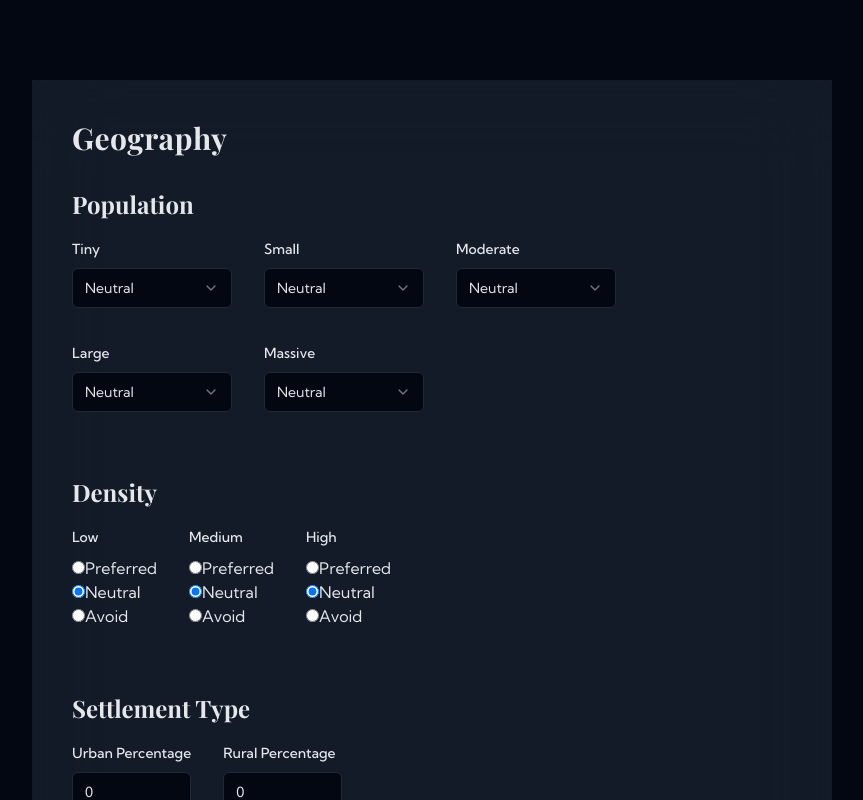
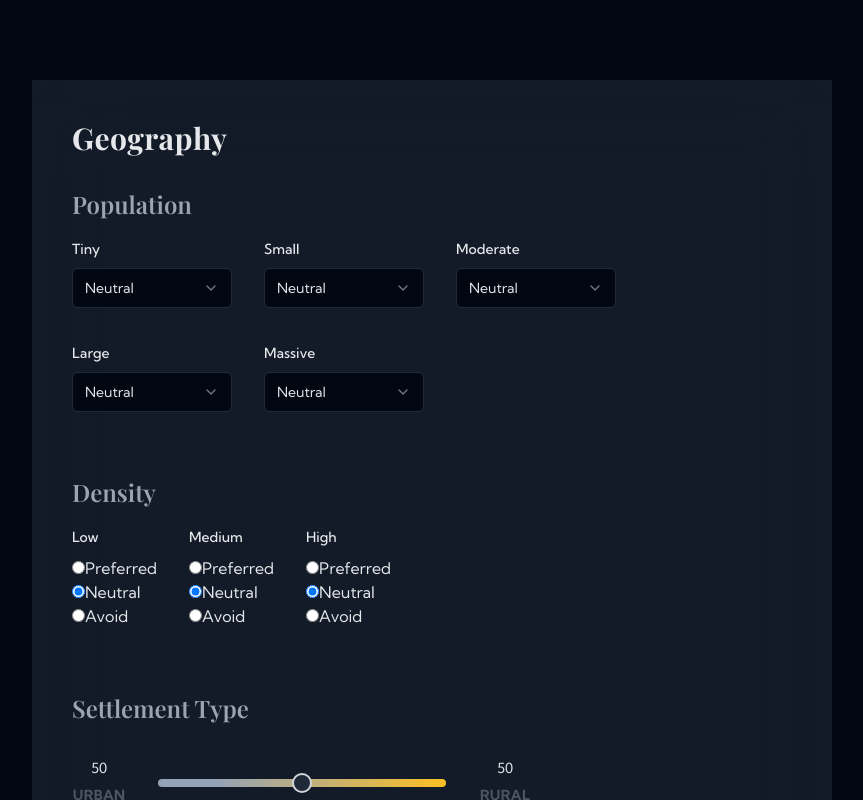
Before and after one commit to gabe-serna/where-to-live, a Next.js app: page /form in a window 1280 px wide. Both pictures are taken after a click on the button 968 px from the left and 468 px from the top of the page. Shown: the top 800 px of the page, without its empty margins (208-1071 px from the left). Built offline with nearby package versions, Linux system fonts and the light colour scheme.

Commit message:
Add Settlement Type Slider

```diff
--- a/app/globals.css
+++ b/app/globals.css
@@ -22,7 +22,7 @@
     --destructive-foreground: 220 13% 91%;
     --border: 215 27.9% 16.9%;
     --input: 215 27.9% 16.9%;
-    --ring: 216 12.2% 83.9%;
+    --ring: 270.7 91% 65.1%;
     --radius: 0.5rem;
     --chart-1: 220 70% 50%;
     --chart-2: 160 60% 45%;
--- /dev/null
+++ b/components/SettlementSlider.tsx
@@ -0,0 +1,28 @@
+"use client";
+
+import * as React from "react";
+import * as SliderPrimitive from "@radix-ui/react-slider";
+
+import { cn } from "@/lib/utils";
+
+const SettlementSlider = React.forwardRef<
+  React.ElementRef<typeof SliderPrimitive.Root>,
+  React.ComponentPropsWithoutRef<typeof SliderPrimitive.Root>
+>(({ className, ...props }, ref) => (
+  <SliderPrimitive.Root
+    ref={ref}
+    className={cn(
+      "relative flex w-full touch-none select-none items-center",
+      className,
+    )}
+    {...props}
+  >
+    <SliderPrimitive.Track className="relative h-2 w-full grow overflow-hidden rounded-full bg-gradient-to-r from-slate-400 via-slate-400 via-20% to-amber-400">
+      <SliderPrimitive.Range className="absolute h-full bg-transparent" />
+    </SliderPrimitive.Track>
+    <SliderPrimitive.Thumb className="block h-5 w-5 rounded-full border-2 border-gray-300 bg-gray-800 ring-offset-background transition-colors focus-visible:outline-none focus-visible:ring-2 focus-visible:ring-ring focus-visible:ring-offset-2 disabled:pointer-events-none disabled:opacity-50" />
+  </SliderPrimitive.Root>
+));
+SettlementSlider.displayName = SliderPrimitive.Root.displayName;
+
+export { SettlementSlider };
--- a/components/geography/Population.tsx
+++ b/components/geography/Population.tsx
@@ -19,11 +19,11 @@ import {
   SelectValue,
   SelectContent,
 } from "@/components/ui/select";
-import { Button } from "@/components/ui/button";
 import { PreferenceContext } from "@/app/form/PreferenceProvider";
-import { SetStateAction, Dispatch, useContext } from "react";
+import { SetStateAction, Dispatch, useContext, useState } from "react";
 import { Input } from "@/components/ui/input";
 import NavigateButton from "@/components/NavigateButton";
+import { SettlementSlider } from "@/components/SettlementSlider";
 
 const formSchema = z.object({
   pop_tiny: z.enum(["preferred", "neutral", "avoid"]),
@@ -44,6 +44,7 @@ export default function Population({
   setVisibility: Dispatch<SetStateAction<number>>;
 }) {
   const { setPreferences } = useContext(PreferenceContext);
+  const [ruralPercent, setRuralPercent] = useState(50);
   const form = useForm<z.infer<typeof formSchema>>({
     resolver: zodResolver(formSchema),
     defaultValues: {
@@ -135,7 +136,9 @@ export default function Population({
         className="mt-8 size-full space-y-16"
       >
         <section>
-          <h2 className="mb-4 text-2xl font-bold">Population</h2>
+          <h2 className="mb-4 text-2xl font-semibold text-muted-foreground">
+            Population
+          </h2>
           <span className="grid w-fit grid-cols-3 gap-8">
             <FormField
               control={form.control}
@@ -250,7 +253,9 @@ export default function Population({
           </span>
         </section>
         <section>
-          <h2 className="mb-4 text-2xl font-bold">Density</h2>
+          <h2 className="mb-4 text-2xl font-semibold text-muted-foreground">
+            Density
+          </h2>
           <span className="grid w-fit grid-cols-3 gap-8">
             <FormField
               control={form.control}
@@ -372,39 +377,58 @@ export default function Population({
           </span>
         </section>
         <section>
-          <h2 className="mb-4 text-2xl font-bold">Settlement Type</h2>
-          <span className="grid w-fit grid-cols-2 gap-8">
+          <h2 className="mb-4 text-2xl font-semibold text-muted-foreground">
+            Settlement Type
+          </h2>
+          <span className="flex gap-8">
             <FormField
               control={form.control}
               name="urban_percentage"
               render={({ field }) => (
-                <FormItem>
-                  <FormLabel>Urban Percentage</FormLabel>
+                <FormItem className="flex flex-col-reverse items-center">
+                  <FormLabel className="font-bold uppercase tracking-wide text-gray-600">
+                    Urban
+                  </FormLabel>
                   <Input
                     type="number"
                     {...field}
                     min={0}
+                    value={Math.abs(ruralPercent - 100)}
                     max={100}
                     onChange={(e) => field.onChange(parseInt(e.target.value))}
-                    placeholder="Enter Urban Percentage"
+                    className="pointer-events-none border-0 bg-transparent p-0 pr-1 text-right"
+                    tabIndex={-1}
                   />
                   <FormMessage />
                 </FormItem>
               )}
             />
+            <SettlementSlider
+              defaultValue={[50]}
+              max={100}
+              step={5}
+              onChange={(e) => {
+                setRuralPercent(parseInt((e.target as HTMLInputElement).value));
+              }}
+              className="mt-6 max-w-72"
+            />
             <FormField
               control={form.control}
               name="rural_percentage"
               render={({ field }) => (
-                <FormItem>
-                  <FormLabel>Rural Percentage</FormLabel>
+                <FormItem className="flex flex-col-reverse items-center">
+                  <FormLabel className="font-bold uppercase tracking-wide text-gray-600">
+                    Rural
+                  </FormLabel>
                   <Input
                     type="number"
                     {...field}
                     min={0}
+                    value={ruralPercent}
                     max={100}
                     onChange={(e) => field.onChange(parseInt(e.target.value))}
-                    placeholder="Enter Rural Percentage"
+                    className="pointer-events-none border-0 bg-transparent p-0 pr-1 text-right"
+                    tabIndex={-1}
                   />
                   <FormMessage />
                 </FormItem>
--- /dev/null
+++ b/components/ui/slider.tsx
@@ -0,0 +1,28 @@
+"use client";
+
+import * as React from "react";
+import * as SliderPrimitive from "@radix-ui/react-slider";
+
+import { cn } from "@/lib/utils";
+
+const Slider = React.forwardRef<
+  React.ElementRef<typeof SliderPrimitive.Root>,
+  React.ComponentPropsWithoutRef<typeof SliderPrimitive.Root>
+>(({ className, ...props }, ref) => (
+  <SliderPrimitive.Root
+    ref={ref}
+    className={cn(
+      "relative flex w-full touch-none select-none items-center",
+      className,
+    )}
+    {...props}
+  >
+    <SliderPrimitive.Track className="relative h-2 w-full grow overflow-hidden rounded-full bg-secondary">
+      <SliderPrimitive.Range className="absolute h-full bg-primary" />
+    </SliderPrimitive.Track>
+    <SliderPrimitive.Thumb className="block h-5 w-5 rounded-full border-2 border-primary bg-background ring-offset-background transition-colors focus-visible:outline-none focus-visible:ring-2 focus-visible:ring-ring focus-visible:ring-offset-2 disabled:pointer-events-none disabled:opacity-50" />
+  </SliderPrimitive.Root>
+));
+Slider.displayName = SliderPrimitive.Root.displayName;
+
+export { Slider };
--- a/package.json
+++ b/package.json
@@ -12,6 +12,7 @@
     "@hookform/resolvers": "^3.9.1",
     "@radix-ui/react-label": "^2.1.0",
     "@radix-ui/react-select": "^2.1.2",
+    "@radix-ui/react-slider": "^1.2.2",
     "@radix-ui/react-slot": "^1.1.0",
     "@react-three/drei": "^9.119.0",
     "@react-three/fiber": "^8.17.10",
```
Also changed, not shown: 1 other file (tests, documents, lock files or other folders).
